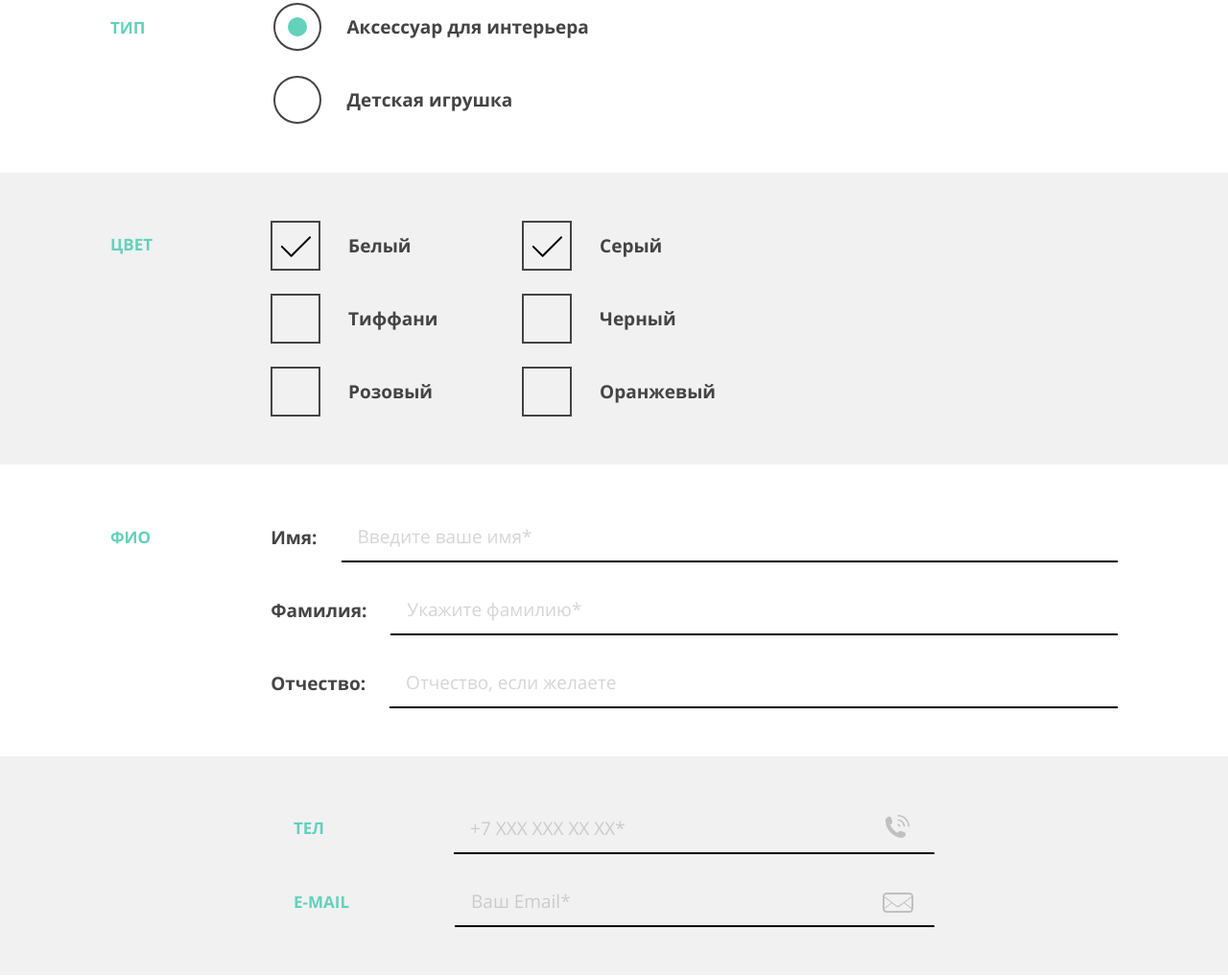
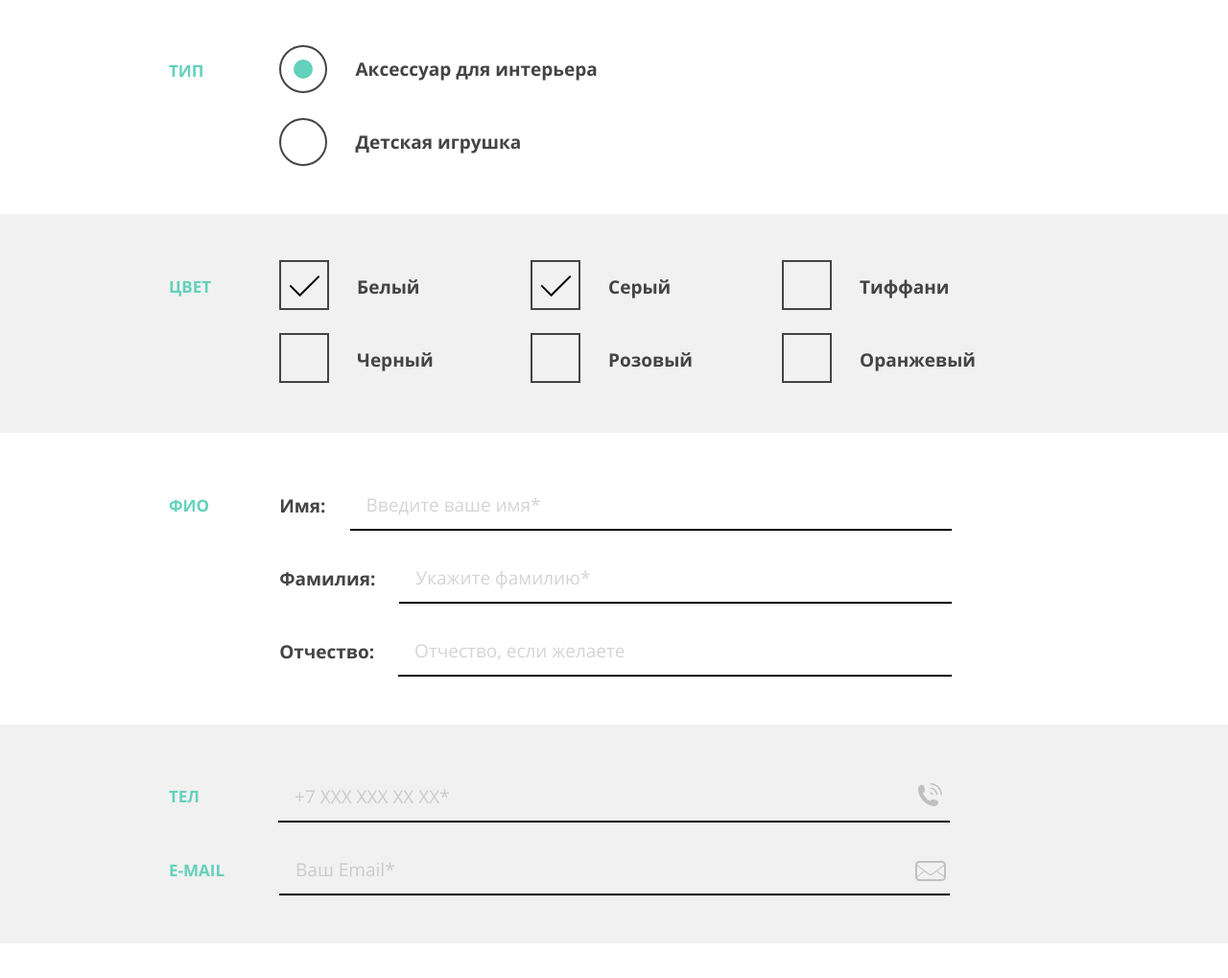
Before and after one commit to ViktorKotlov/1657329-mishka-24, a plain HTML site: page source/form.html in a window 1280 px wide. Shown: the part 535-1554 px from the top of the page at 96% size. Drawn offline with nearby package versions, Linux system fonts and the light colour scheme; files that its build step writes are made by us from their sources; files whose address does not match are found by name.

```diff
--- a/source/form.html
+++ b/source/form.html
@@ -97,7 +97,7 @@
           </div>
         </fieldset>
         <fieldset class="catalog-form__group catalog-form__group--bg-color">
-          <div class="catalog-form__wrapper catalog-form__wrapper--color">
+          <div class="catalog-form__wrapper catalog-form__wrapper--check">
             <legend class="catalog-form__title catalog-form__title--check">Цвет</legend>
             <ul class="catalog-form__list catalog-form__list--checkbox">
               <li class="catalog-form__item">
--- a/source/sass/components/catalog-form.scss
+++ b/source/sass/components/catalog-form.scss
@@ -95,6 +95,58 @@
       }
     }
   }
+
+  @media (min-width: $desktop-width) {
+    padding: 50px 223px 50px 111px;
+
+    &--check {
+      padding-right: 190px;
+    }
+
+    &--radio {
+      margin-bottom: 9px;
+    }
+
+    &--tel {
+      padding-bottom: 0;
+      padding-left: 0;
+      padding-right: 0;
+      margin: 0 auto 24px auto;
+      width: 928px;
+
+      ::before {
+        content: "";
+        position: absolute;
+        width: 25px;
+        height: 24px;
+        background-image: url("../img/svg/phone.svg");
+        bottom: 17px;
+        right: 122px;
+      }
+    }
+
+    &--mail {
+      padding-top: 0;
+      margin: 0 auto;
+      padding-left: 0;
+      padding-right: 0;
+      width: 928px;
+
+      ::before {
+        content: "";
+        position: absolute;
+        width: 32px;
+        height: 21px;
+        background-image: url("../img/svg/mail.svg");
+        bottom: 65px;
+        right: 118px;
+      }
+    }
+
+    &--additionally {
+      padding-right: 225px;
+    }
+  }
 }
 
 .catalog-form__title {
@@ -167,6 +219,16 @@
       padding-top: 20px;
     }
   }
+
+  @media (min-width: $desktop-width) {
+    &--radio {
+      padding-top: 10px;
+    }
+
+    &--check {
+      padding-top: 18px;
+    }
+  }
 }
 
 .field--tel {
@@ -178,6 +240,12 @@
   @media (min-width: $tablet-width) {
     width: 501px;
     margin-left: 115px;
+  }
+
+  @media (min-width: $desktop-width) {
+    width: 100%;
+    margin-left: 62px;
+    margin-right: 114px;
   }
 }
 
@@ -191,6 +259,12 @@
     width: 501px;
     margin-left: 80px;
   }
+
+  @media (min-width: $desktop-width) {
+    width: 100%;
+    margin-left: 27px;
+    margin-right: 114px;
+  }
 }
 
 .catalog-form__list {
@@ -201,6 +275,10 @@
   @media (min-width: $tablet-width) {
     flex-grow: 1;
     margin-left: 105px;
+  }
+
+  @media (min-width: $desktop-width) {
+    margin-left: 53px;
   }
 
   .control {
@@ -254,6 +332,10 @@
       top: -9px;
       left: -77px;
     }
+
+    @media (min-width: $desktop-width) {
+      left: -80px;
+    }
   }
 
   .catalog-form__item:not(:last-of-type) {
@@ -289,6 +371,11 @@
     }
   }
 
+  @media (min-width: $desktop-width) {
+    grid-template-columns: 239px 239px 239px;
+    padding-left: 51px;
+  }
+
   .control__input[type="checkbox"] + .control__mark {
     content: "";
     position: absolute;
@@ -303,6 +390,10 @@
       height: 52px;
       top: -17px;
       left: -81px;
+    }
+
+    @media (min-width: $desktop-width) {
+      top: -19px;
     }
   }
 
@@ -423,6 +514,10 @@
   @media (min-width: $tablet-width) {
     margin-left: 108px;
   }
+
+  @media (min-width: $desktop-width) {
+    margin-left: 55px;
+  }
 }
 
 .catalog-form__text {
@@ -452,6 +547,7 @@
 
   @media (min-width: $desktop-width) {
     padding: 0 225px;
+    margin-top: 0;
   }
 }
 
--- a/source/sass/components/form-order.scss
+++ b/source/sass/components/form-order.scss
@@ -11,4 +11,9 @@
     margin-top: 67px;
     margin-bottom: 22px;
   }
+
+  @media (min-width: $desktop-width) {
+    padding: 45px 225px 0 225px;
+    margin-bottom: 21px;
+  }
 }
```
